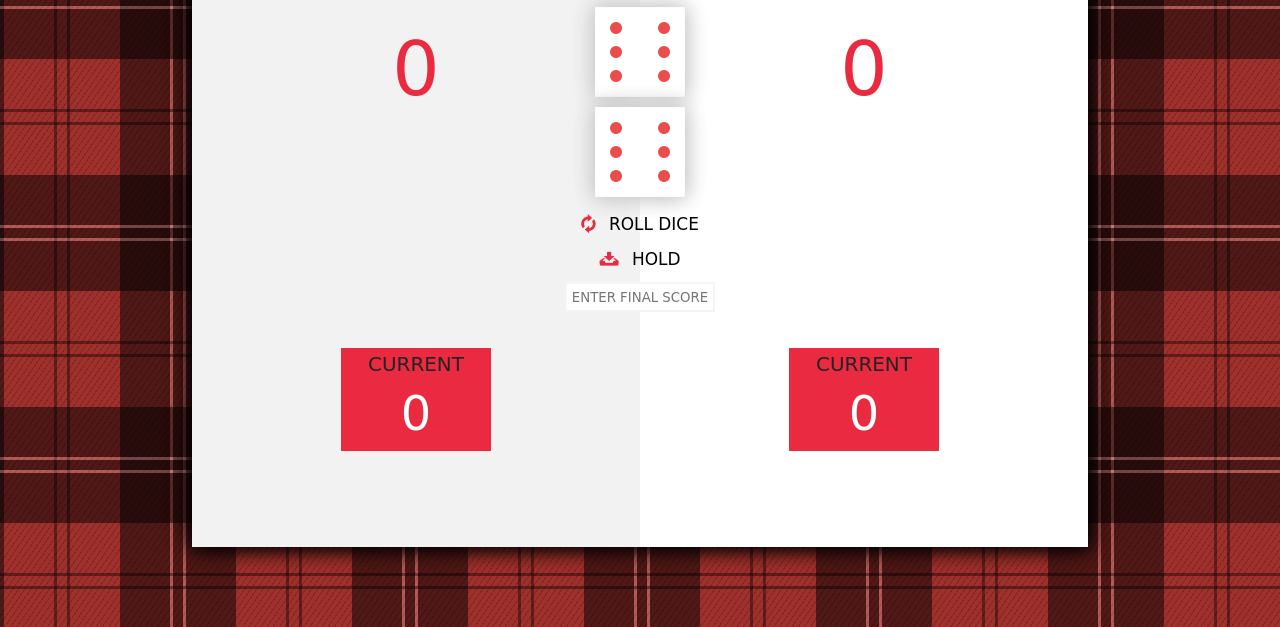
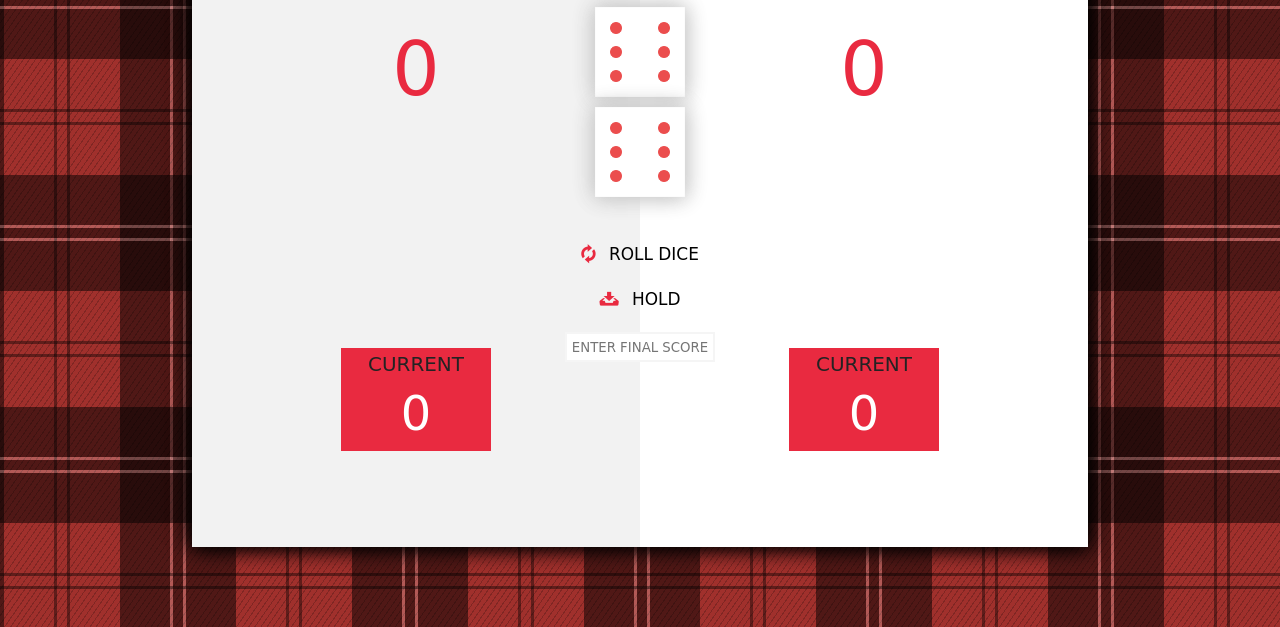
Before and after one commit to olbesp/pig-game, a plain HTML site: page index.html in a window 1280 px wide. Shown: the part 173-800 px from the top of the page. Drawn offline with nearby package versions, Linux system fonts and the light colour scheme; a web font is replaced by a local one.

Commit message:
Fix buttons positioning

```diff
--- a/css/style.css
+++ b/css/style.css
@@ -282,11 +282,11 @@ input:focus {
   .boxScore { bottom: 15%; }
   .dice { width: 90px; }
   #diceImg-2 {top: 200px;}
-  #rollDice { top: 300px; }
-  #hold { top: 335px; }
+  #rollDice { top: 330px; }
+  #hold { top: 375px; }
 
   input {
-    top: 375px;
+    top: 425px;
     width: 150px;
     font-size: 55%;
   }
```
